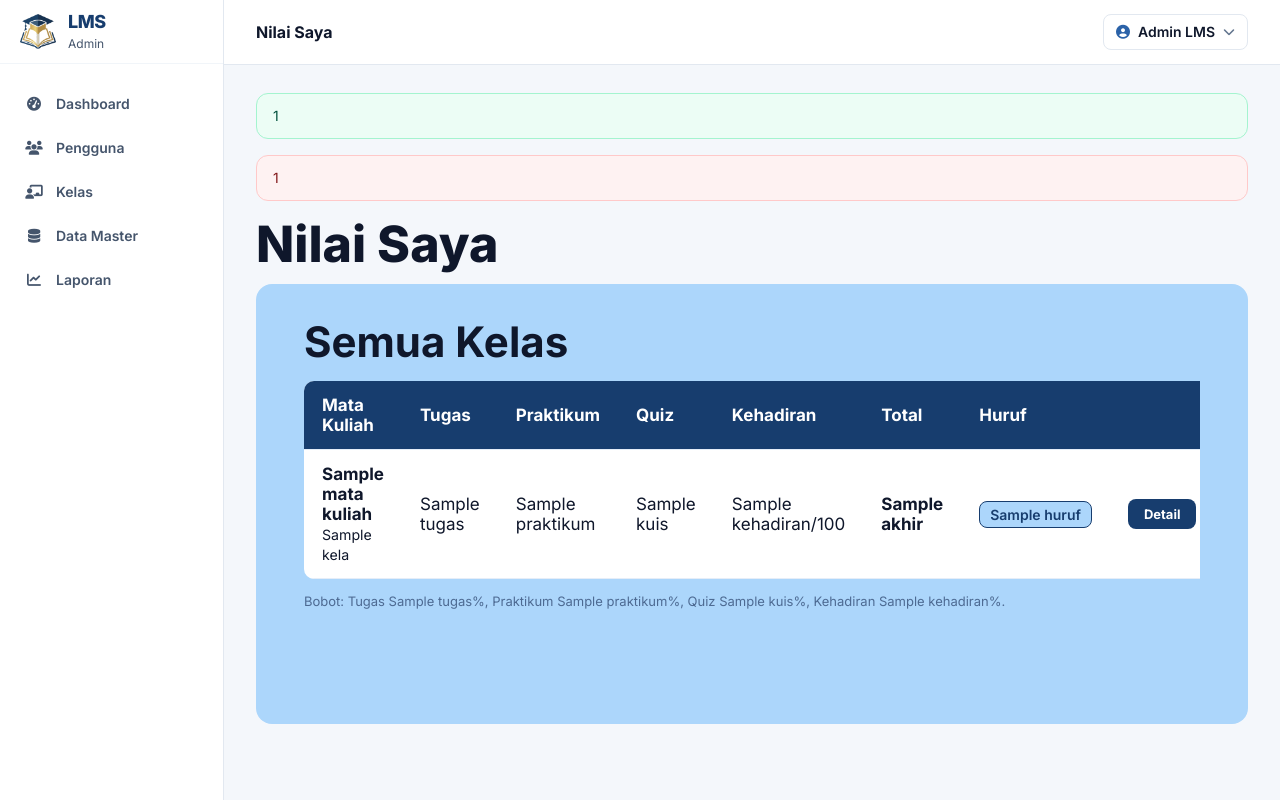
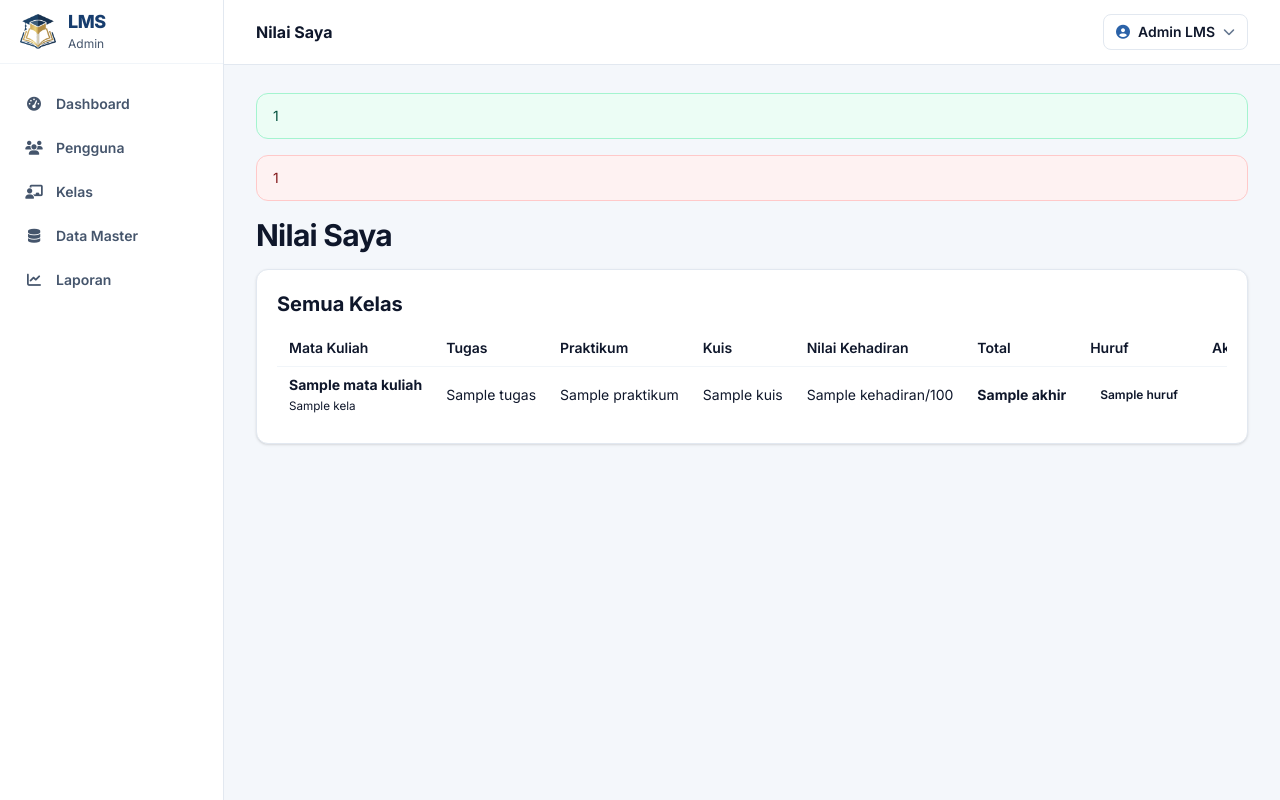
Before and after one commit to Zuhdiiipi/LearningManagementSystem, a Laravel app: template resources/views/mahasiswa/nilai.blade.php in a window 1280 px wide. Run offline with Laravel 12, Linux system fonts and the light colour scheme; a user stored in the database is signed in; data comes from the database, SQL or seed files in the repository; tables that the repository leaves empty hold one stand-in row (values such as "Sample post"); the template is opened without the code that fills it: most values are stand-ins (such as "Sample title", 1, 10 or a date in 2020); style sheets or scripts are compiled from the project's sources.

Commit message:
memperbaiki bug nilai

```diff
--- a/resources/views/mahasiswa/nilai.blade.php
+++ b/resources/views/mahasiswa/nilai.blade.php
@@ -1,30 +1,66 @@
 @extends('layouts.panel')
+
 @section('title', 'Nilai Saya')
+
 @section('content')
-  <h1 class="m-title">Nilai Saya</h1>
-  <div class="m-box">
-    <h2>Semua Kelas</h2>
+  <h1 class="mb-4 text-2xl font-bold tracking-tight text-lms-navy sm:text-3xl">
+    Nilai Saya
+  </h1>
+
+  <div class="min-w-0 rounded-xl border border-slate-200 bg-white p-4 shadow-sm sm:p-5">
+    <h2 class="mb-3 text-xl font-bold text-lms-navy">Semua Kelas</h2>
+
     @if ($daftar->isEmpty())
-      <div class="m-item"><p class="m-muted">Belum mengikuti kelas.</p></div>
+      <p class="rounded-xl border border-slate-200 bg-slate-50 p-3.5 text-sm text-lms-muted">
+        Belum mengikuti kelas.
+      </p>
     @else
-      <div style="overflow-x:auto">
-        <table class="m-table">
-          <tr><th>Mata Kuliah</th><th>Tugas</th><th>Praktikum</th><th>Quiz</th><th>Kehadiran</th><th>Total</th><th>Huruf</th><th></th></tr>
+      <div class="overflow-x-auto">
+        <table class="w-full min-w-max border-collapse text-left text-sm
+                      [&_th]:bg-lms-wash [&_th]:px-3 [&_th]:py-2 [&_th]:font-semibold [&_th]:text-lms-navy
+                      [&_td]:border-t [&_td]:border-slate-100 [&_td]:px-3 [&_td]:py-2">
+          <thead>
+            <tr>
+              <th scope="col">Mata Kuliah</th>
+              <th scope="col">Tugas</th>
+              <th scope="col">Praktikum</th>
+              <th scope="col">Kuis</th>
+              <th scope="col">Nilai Kehadiran</th>
+              <th scope="col">Total</th>
+              <th scope="col">Huruf</th>
+              <th scope="col">Aksi</th>
+            </tr>
+          </thead>
+
+          <tbody>
             @foreach ($daftar as $d)
               <tr>
-              <td><b>{{ $d['kelas']->mataKuliah->nama }}</b><br><small>{{ $d['kelas']->nama }}</small></td>
+                <td>
+                  <strong>{{ $d['kelas']->mataKuliah->nama }}</strong><br>
+                  <small>{{ $d['kelas']->nama }}</small>
+                </td>
                 <td>{{ $d['rekap']['tugas'] ?? 0 }}</td>
                 <td>{{ $d['rekap']['praktikum'] ?? 0 }}</td>
                 <td>{{ $d['rekap']['kuis'] ?? 0 }}</td>
                 <td>{{ $d['rekap']['kehadiran'] ?? 0 }}/100</td>
-              <td><b>{{ $d['rekap']['akhir'] ?? 0 }}</b></td>
-              <td><span class="badge">{{ $d['rekap']['huruf'] ?? '-' }}</span></td>
-              <td><a href="{{ route('mahasiswa.kelas.show', [$d['kelas'], 'tab' => 'nilai']) }}" class="m-btn navy small">Detail</a></td>
+                <td><strong>{{ $d['rekap']['akhir'] ?? 0 }}</strong></td>
+                <td>
+                  <span class="inline-flex rounded-full bg-lms-wash px-2.5 py-1 text-xs font-semibold text-lms-navy">
+                    {{ $d['rekap']['huruf'] ?? '—' }}
+                  </span>
+                </td>
+                <td>
+                  <a href="{{ route('mahasiswa.kelas.show', [$d['kelas'], 'tab' => 'nilai']) }}"
+                     class="inline-flex items-center justify-center rounded-lg bg-lms-navy
+                            px-3 py-1.5 text-xs font-semibold text-white no-underline hover:bg-lms-blue">
+                    Detail
+                  </a>
+                </td>
               </tr>
             @endforeach
+          </tbody>
         </table>
       </div>
     @endif
-    <p class="m-note">Bobot: Tugas {{ $bobot['tugas'] }}%, Praktikum {{ $bobot['praktikum'] }}%, Quiz {{ $bobot['kuis'] }}%, Kehadiran {{ $bobot['kehadiran'] }}%.</p>
   </div>
 @endsection
```
Lines whose indentation alone changed are shown as unchanged.
